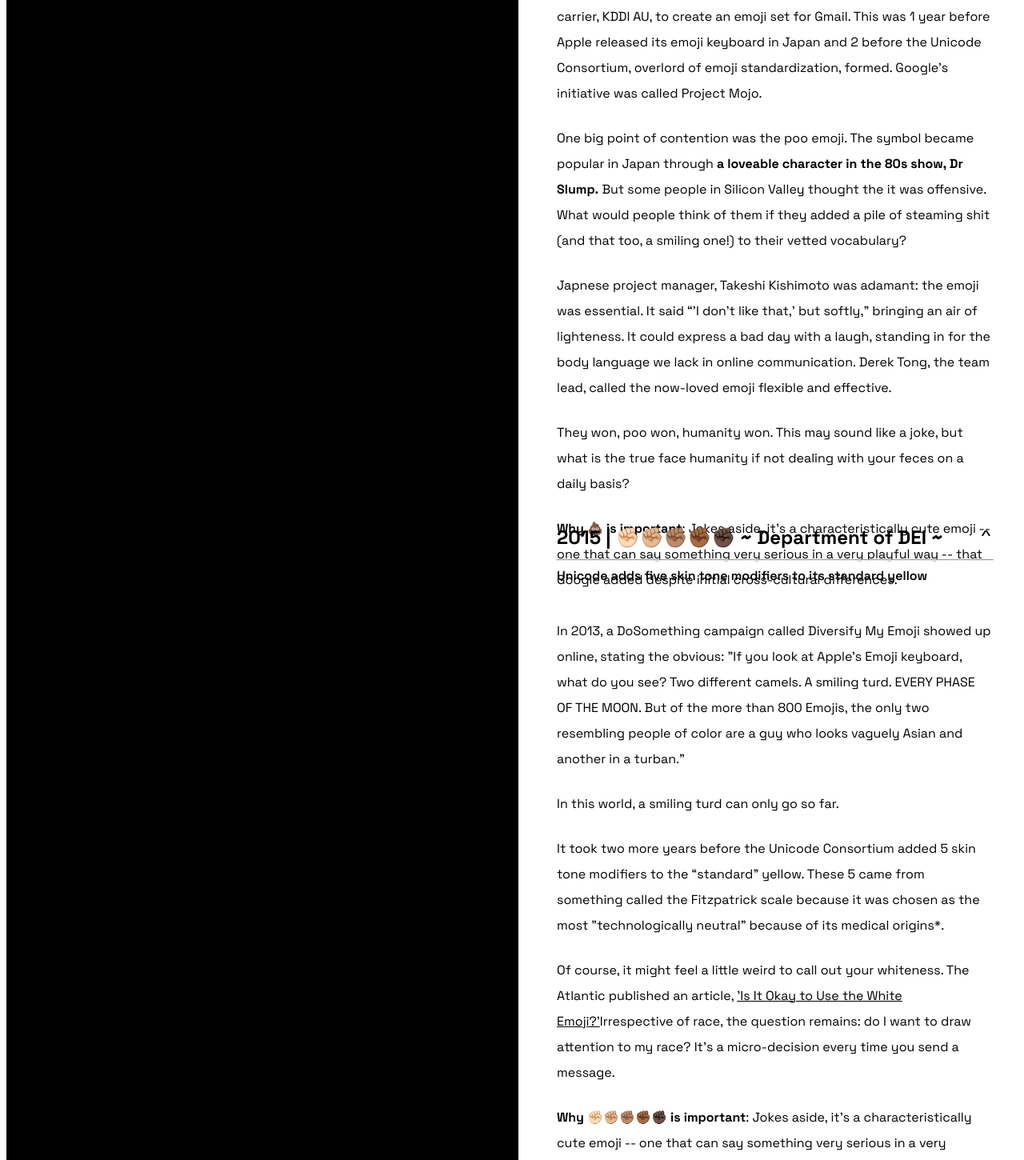
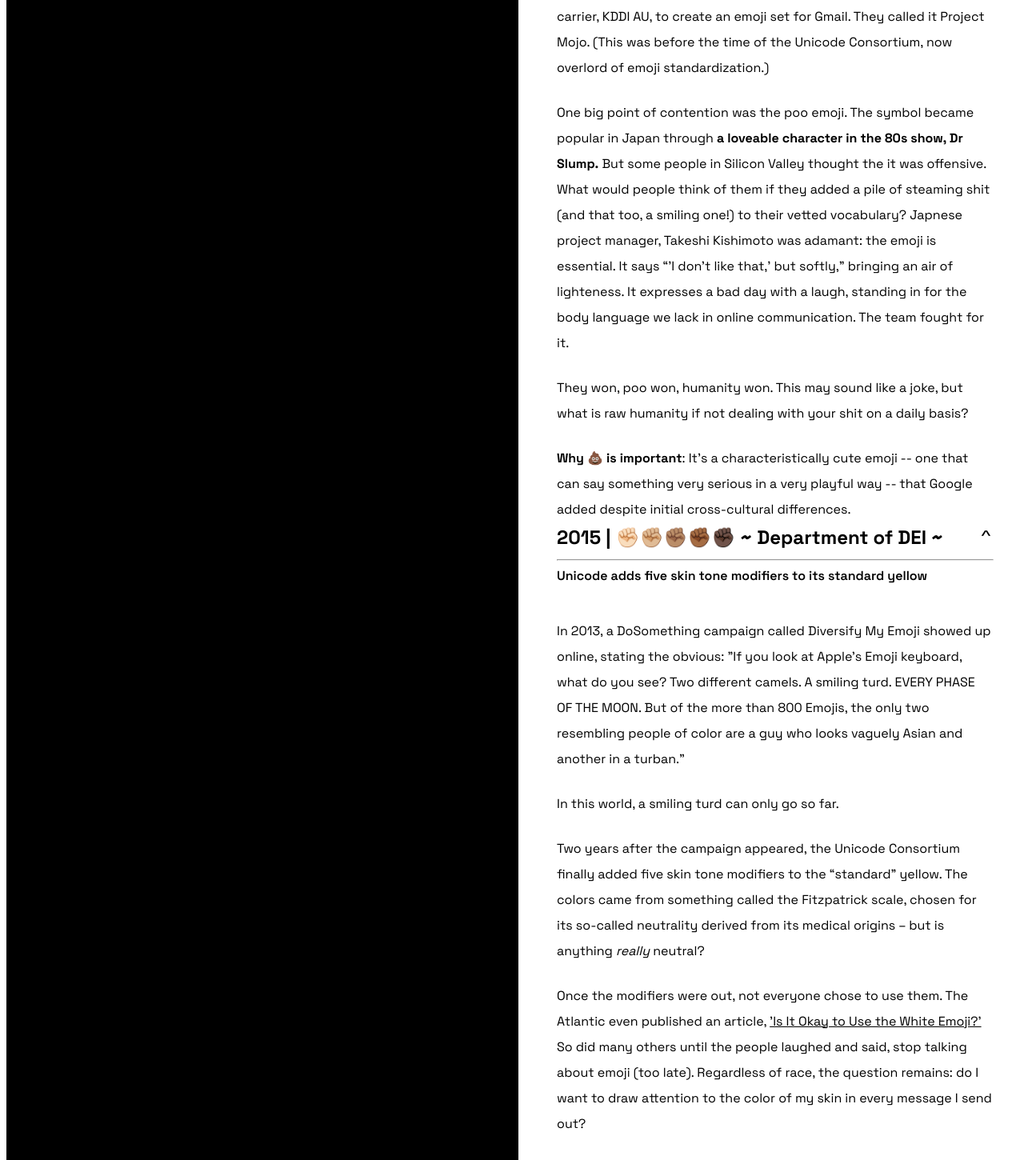
Before and after one commit to divya-mehra/sixemojistory, a React (Vite) app: page / in a window 1280 px wide. Shown: the part 1784-3234 px from the top of the page at 80% size. Built offline with nearby package versions, Linux system fonts and the light colour scheme; a web font is replaced by a local one.

Commit message:
text edits

```diff
--- a/package.json
+++ b/package.json
@@ -1,5 +1,5 @@
 {
-  "homepage": "https://divya-mehra.github.io/sixemojistory/",
+
   "name": "six-emoji-story",
   "private": false,
   "version": "0.0.0",
--- a/src/App.css
+++ b/src/App.css
@@ -6,6 +6,7 @@
 :root {
   --secondary-color: #f1ed00;
   --tertiary-color: #0091f9;
+
 
 
   --grid-start-panel-bg: #fff;
--- a/src/panels/text-panel/TextPanel.jsx
+++ b/src/panels/text-panel/TextPanel.jsx
@@ -135,10 +135,9 @@ const TextPanel = ({
       <>
         <p>
           A little over 10 years later, Google joined forces with Japanese
-          telecom carrier, KDDI AU, to create an emoji set for Gmail. This was 1
-          year before Apple released its emoji keyboard in Japan and 2 before
-          the Unicode Consortium, overlord of emoji standardization, formed.
-          Google’s initiative was called Project Mojo.
+          telecom carrier, KDDI AU, to create an emoji set for Gmail. They
+          called it Project Mojo. (This was before the time of the Unicode
+          Consortium, now overlord of emoji standardization.)
         </p>
         <p>
           One big point of contention was the poo emoji. The symbol became
@@ -154,26 +153,21 @@ const TextPanel = ({
           </span>{" "}
           But some people in Silicon Valley thought the it was offensive. What
           would people think of them if they added a pile of steaming shit (and
-          that too, a smiling one!) to their vetted vocabulary?
-        </p>
-        <p>
-          Japnese project manager, Takeshi Kishimoto was adamant: the emoji was
-          essential. It said “’I don’t like that,’ but softly,” bringing an air
-          of lighteness. It could express a bad day with a laugh, standing in
-          for the body language we lack in online communication. Derek Tong, the
-          team lead, called the now-loved emoji flexible and effective.
+          that too, a smiling one!) to their vetted vocabulary? Japnese project
+          manager, Takeshi Kishimoto was adamant: the emoji is essential. It
+          says “’I don’t like that,’ but softly,” bringing an air of lighteness.
+          It expresses a bad day with a laugh, standing in for the body language
+          we lack in online communication. The team fought for it.
         </p>
         <p>
           They won, poo won, humanity won. This may sound like a joke, but what
-          is the true face humanity if not dealing with your feces on a daily
-          basis?
+          is raw humanity if not dealing with your shit on a daily basis?
         </p>
 
         <p>
-          <b>Why 💩 is important</b>: Jokes aside, it's a characteristically
-          cute emoji -- one that can say something very serious in a very
-          playful way -- that Google added despite initial cross-cultural
-          differences.
+          <b>Why 💩 is important</b>: It's a characteristically cute emoji --
+          one that can say something very serious in a very playful way -- that
+          Google added despite initial cross-cultural differences.
         </p>
       </>
     );
@@ -190,30 +184,32 @@ const TextPanel = ({
         </p>
         <p>In this world, a smiling turd can only go so far. </p>
         <p>
-          It took two more years before the Unicode Consortium added 5 skin tone
-          modifiers to the “standard” yellow. These 5 came from something called
-          the Fitzpatrick scale because it was chosen as the most
-          "technologically neutral" because of its medical origins*.
+          Two years after the campaign appeared, the Unicode Consortium finally
+          added five skin tone modifiers to the “standard” yellow. The colors
+          came from something called the Fitzpatrick scale, chosen for its
+          so-called neutrality derived from its medical origins – but is
+          anything <i>really </i> neutral?
         </p>
         <p>
-          Of course, it might feel a little weird to call out your whiteness.
-          The Atlantic published an article,{" "}
+          Once the modifiers were out, not everyone chose to use them. The
+          Atlantic even published an article,{" "}
           <a
             href="https://www.theatlantic.com/politics/archive/2016/05/white-people-dont-use-white-emoji/481695/"
             target="_blank"
           >
             'Is It Okay to Use the White Emoji?'
-          </a>
-          Irrespective of race, the question remains: do I want to draw
-          attention to my race? It's a micro-decision every time you send a
-          message.
+          </a>{" "}
+          So did many others until the people laughed and said, stop talking
+          about emoji (too late). Regardless of race, the question remains: do I
+          want to draw attention to the color of my skin in every message I send
+          out?
         </p>
         <p>
-          <b>Why ✊🏻✊🏼✊🏽✊🏾✊🏿 is important</b>: Jokes aside, it's a
-          characteristically cute emoji -- one that can say something very
-          serious in a very playful way -- that Google's design team surrendered
-          to because of its universal appeal (despite cross-cultural
-          resistance).
+          <b>Why ✊🏻✊🏼✊🏽✊🏾✊🏿 is important</b>: Our vocabulary is a reflection of
+          societal issues and norms, and representation is one of the most
+          pressing matters we face today. As the emoji became the de facto
+          method of communication, people sought to identify their own
+          personhood with the symbols they used.
         </p>
       </>
     );
--- a/vite.config.js
+++ b/vite.config.js
@@ -3,8 +3,8 @@ import react from '@vitejs/plugin-react'
 
 // https://vitejs.dev/config/
 export default defineConfig({
-  base: "/sixemojistory/",
+  // base: "/sixemojistory/",
   // base: "/emoji.divya-mehra.com/",
-  // base: "/",
+  base: "/",
   plugins: [react()],
 })
```
Also changed, not shown: 2 other files (tests, documents, lock files or other folders).
